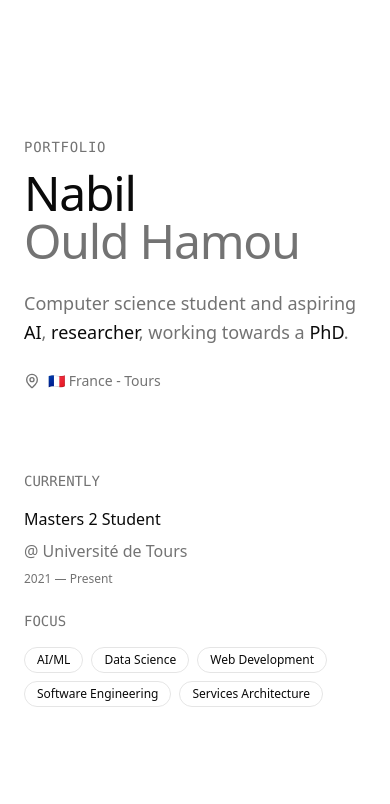
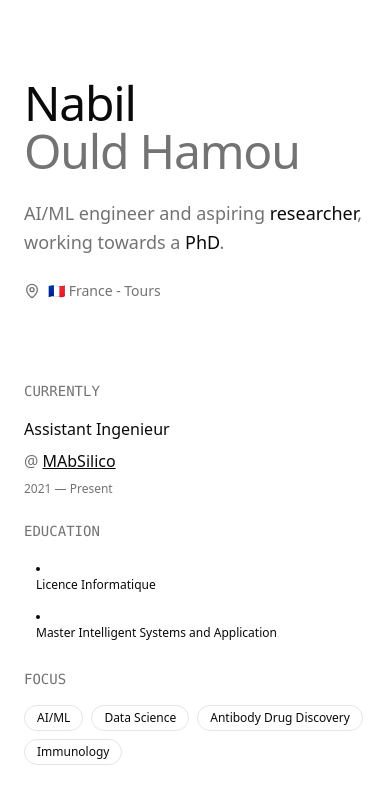
Before and after one commit to NabilOuldHamou/portfolio, a Nuxt app: page / in a window 390 px wide. Shown: the top 804 px of the page. Built offline with nearby package versions, Linux system fonts and the light colour scheme.

Commit message:
Removed useless stuff and update the infos

```diff
--- a/app/app.vue
+++ b/app/app.vue
@@ -2,8 +2,8 @@
 useSeoMeta({
   title: "Nabil Ould Hamou - Portfolio",
   ogTitle: "Nabil Ould Hamou - Portfolio",
-  description: "Computer science student and aspiring AI researcher.",
-  ogDescription: "Computer science student and aspiring AI researcher.",
+  description: "AI/ML engineer working towards a PhD.",
+  ogDescription: "AI/ML engineer working towards a PhD.",
 });
 </script>
 
--- a/app/components/EducationSection.vue
+++ /dev/null
@@ -1,70 +0,0 @@
-<script setup lang="ts">
-const jobs = [
-  {
-    year: "2024-2026",
-    role: "Master Intelligent Systems and Applications",
-    company: "Université de Tours",
-    description:
-      "",
-    type: "AI",
-  },
-  {
-    year: "2021-2024",
-    role: "Licence Informatique",
-    company: "Université de Tours",
-    description:
-      "",
-    type: "Comp. Science",
-  },
-];
-</script>
-<template>
-  <section
-    id="education"
-    class="min-h-screen py-20 sm:py-32 snap-start snap-always animate-fade-in"
-  >
-    <div class="space-y-12 sm:space-y-16">
-      <div
-        class="flex flex-col sm:flex-row sm:items-end sm:justify-between gap-4"
-      >
-        <h2 class="text-3xl sm:text-4xl font-light">Education</h2>
-      </div>
-
-      <div class="space-y-8 sm:space-y-12">
-        <div
-          v-for="(job, index) in jobs"
-          :key="index"
-          class="group grid lg:grid-cols-12 gap-4 sm:gap-8 py-6 sm:py-8 border-b border-border/50 hover:border-border transition-colors duration-500"
-        >
-          <div class="lg:col-span-2">
-            <div
-              class="text-xl sm:text-2xl font-light text-muted-foreground group-hover:text-foreground transition-colors duration-500"
-            >
-              {{ job.year }}
-            </div>
-          </div>
-
-          <div class="lg:col-span-6 space-y-3">
-            <div>
-              <h3 class="text-lg sm:text-xl font-medium">{{ job.role }}</h3>
-              <div class="text-muted-foreground">{{ job.company }}</div>
-            </div>
-            <p class="text-muted-foreground leading-relaxed max-w-lg">
-              {{ job.description }}
-            </p>
-          </div>
-
-          <div
-            class="lg:col-span-4 flex flex-wrap gap-2 lg:justify-end mt-2 lg:mt-0"
-          >
-            <span
-              class="px-2 py-1 text-xs text-muted-foreground rounded group-hover:border-muted-foreground/50 transition-colors duration-500"
-            >
-              {{ job.type }}
-            </span>
-          </div>
-        </div>
-      </div>
-    </div>
-  </section>
-</template>
--- a/app/components/Navigator.vue
+++ b/app/components/Navigator.vue
@@ -2,7 +2,7 @@
   <nav class="fixed left-8 top-1/2 -translate-y-1/2 z-10 hidden lg:block">
     <div class="flex flex-col gap-4">
       <button
-        v-for="section in ['intro', 'education', 'work', 'projects', 'connect']"
+        v-for="section in ['intro', 'experiences', 'connect']"
         :key="section"
         @click="scrollToSection(section)"
         :class="[
--- a/app/components/PresentationSection.vue
+++ b/app/components/PresentationSection.vue
@@ -10,9 +10,6 @@ import { MapPinIcon } from "lucide-vue-next";
     <div class="grid lg:grid-cols-5 gap-12 sm:gap-16 w-full">
       <div class="lg:col-span-3 space-y-6 sm:space-y-8">
         <div class="space-y-3 sm:space-y-2">
-          <div class="text-sm text-muted-foreground font-mono tracking-wider">
-            PORTFOLIO
-          </div>
           <h1
             class="text-5xl sm:text-6xl lg:text-7xl font-light tracking-tight"
           >
@@ -24,10 +21,8 @@ import { MapPinIcon } from "lucide-vue-next";
 
         <div class="space-y-6 max-w-md">
           <p class="text-lg sm:text-xl text-muted-foreground leading-relaxed">
-            Computer science student and aspiring
-            <span class="text-foreground"> AI</span>,<span
-              class="text-foreground"
-            >
+              AI/ML engineer and aspiring
+            <span class="text-foreground">
               researcher</span
             >, working towards a<span class="text-foreground"> PhD</span>.
           </p>
@@ -49,9 +44,25 @@ import { MapPinIcon } from "lucide-vue-next";
         <div class="space-y-4">
           <div class="text-sm text-muted-foreground font-mono">CURRENTLY</div>
           <div class="space-y-2">
-            <div class="text-foreground">Masters 2 Student</div>
-            <div class="text-muted-foreground">@ Université de Tours</div>
+            <div class="text-foreground">Assistant Ingenieur</div>
+            <div class="text-muted-foreground">@ <a class="text-foreground underline hover:text-indigo-600" href="https://mabsilico.com" target="_blank">MAbSilico</a></div>
             <div class="text-xs text-muted-foreground">2021 — Present</div>
+          </div>
+        </div>
+
+        <div class="space-y-4">
+          <div class="text-sm text-muted-foreground font-mono">EDUCATION</div>
+          <div class="flex flex-wrap gap-2">
+            <li
+              v-for="skill in [
+                'Licence Informatique',
+                'Master Intelligent Systems and Application',
+              ]"
+              :key="skill"
+              class="hover:cursor-default py-1 text-xs mx-3"
+            >
+              <ul>{{ skill }}</ul>
+            </li>
           </div>
         </div>
 
@@ -62,12 +73,11 @@ import { MapPinIcon } from "lucide-vue-next";
               v-for="skill in [
                 'AI/ML',
                 'Data Science',
-                'Web Development',
-                'Software Engineering',
-                'Services Architecture',
+                'Antibody Drug Discovery',
+                'Immunology',
               ]"
               :key="skill"
-              class="px-3 py-1 text-xs border border-border rounded-full hover:border-muted-foreground/50 transition-colors duration-300"
+              class="hover:cursor-default px-3 py-1 text-xs border border-border rounded-full hover:border-muted-foreground/50 transition-colors duration-300"
             >
               {{ skill }}
             </span>
--- a/app/components/ProjectsSection.vue
+++ /dev/null
@@ -1,80 +0,0 @@
-<script setup lang="ts">
-const projects = [
-  {
-    year: "2026",
-    role: "Simple \"vampire survivor\"",
-    company: "Personal Project",
-    description:
-      "Simple game with Bevy to continue my learning of the Rust programming language.",
-    tech: ["Rust", "Bevy"],
-  },
-  {
-    year: "2025",
-    role: "EEG Classifier",
-    company: "University Project",
-    description:
-      "EEG signal classification with a complete pre-processing pipeline to ready the signal for use.",
-    tech: ["PyTorch", "SKLearn", "Pandas"],
-  },
-  {
-    year: "2024",
-    role: "bret-à-porter",
-    company: "Project: INRAE",
-    description:
-      "A web interface created to assist INRAE biologists in setting up BRET-type experiments.",
-    tech: ["SvelteKit", "GoLang", "Docker"],
-  },
-];
-</script>
-<template>
-  <section
-    id="projects"
-    class="min-h-screen py-20 sm:py-32 snap-start snap-always animate-fade-in"
-  >
-    <div class="space-y-12 sm:space-y-16">
-      <div
-        class="flex flex-col sm:flex-row sm:items-end sm:justify-between gap-4"
-      >
-        <h2 class="text-3xl sm:text-4xl font-light">Projects</h2>
-      </div>
-
-      <div class="space-y-8 sm:space-y-12">
-        <div
-          v-for="(project, index) in projects"
-          :key="index"
-          class="group grid lg:grid-cols-12 gap-4 sm:gap-8 py-6 sm:py-8 border-b border-border/50 hover:border-border transition-colors duration-500"
-        >
-          <div class="lg:col-span-2">
-            <div
-              class="text-xl sm:text-2xl font-light text-muted-foreground group-hover:text-foreground transition-colors duration-500"
-            >
-              {{ project.year }}
-            </div>
-          </div>
-
-          <div class="lg:col-span-6 space-y-3">
-            <div>
-              <h3 class="text-lg sm:text-xl font-medium">{{ project.role }}</h3>
-              <div class="text-muted-foreground">{{ project.company }}</div>
-            </div>
-            <p class="text-muted-foreground leading-relaxed max-w-lg">
-              {{ project.description }}
-            </p>
-          </div>
-
-          <div
-            class="lg:col-span-4 flex flex-wrap gap-2 lg:justify-end mt-2 lg:mt-0"
-          >
-            <span
-              v-for="tech in project.tech"
-              :key="tech"
-              class="px-2 py-1 text-xs text-muted-foreground rounded group-hover:border-muted-foreground/50 transition-colors duration-500"
-            >
-              {{ tech }}
-            </span>
-          </div>
-        </div>
-      </div>
-    </div>
-  </section>
-</template>
--- a/app/components/JobsSection.vue
+++ b/app/components/WorkSection.vue
@@ -1,26 +1,34 @@
 <script setup lang="ts">
 const jobs = [
   {
+    year: "2027",
+    role: "PhD Student",
+    company: "MAbSilico / LORIA",
+    description:
+      "",
+    type: "",
+  },
+  {
+    year: "2026",
+    role: "Assistant Ingénieur",
+    company: "MAbSilico",
+    description:
+      "",
+    type: "Temporary Contract",
+  },
+  {
     year: "2026",
     role: "Research Intern",
-    company: "MabSilico",
+    company: "MAbSilico",
     description:
-      "Development of an approach for measuring genome structure similarity and predicting the melting point of antibodies.",
-    type: "Internship",
-  },
-  {
-    year: "2024",
-    role: "Web Developer",
-    company: "INRAE",
-    description:
-      "Development of a web interface for submitting data from biology experiments",
+      "Development of an approach to predict the melting temperature of antibodies.",
     type: "Internship",
   },
 ];
 </script>
 <template>
   <section
-    id="work"
+    id="experiences"
     class="min-h-screen py-20 sm:py-32 snap-start snap-always animate-fade-in"
   >
     <div class="space-y-12 sm:space-y-16">
--- a/app/pages/index.vue
+++ b/app/pages/index.vue
@@ -6,9 +6,7 @@
 
     <main class="max-w-4xl mx-auto px-6 sm:px-8 lg:px-16">
       <PresentationSection />
-      <EducationSection />
-      <JobsSection />
-      <ProjectsSection />
+      <WorkSection />
       <ConnectSection />
     </main>
   </div>
--- a/pnpm-workspace.yaml
+++ b/pnpm-workspace.yaml
@@ -1,3 +1,7 @@
+allowBuilds:
+  '@parcel/watcher': true
+  esbuild: true
+  vue-demi: true
 onlyBuiltDependencies:
   - '@parcel/watcher'
   - esbuild
```
Also changed, not shown: app/components/ConnectSection.vue (+1 -33 lines).
